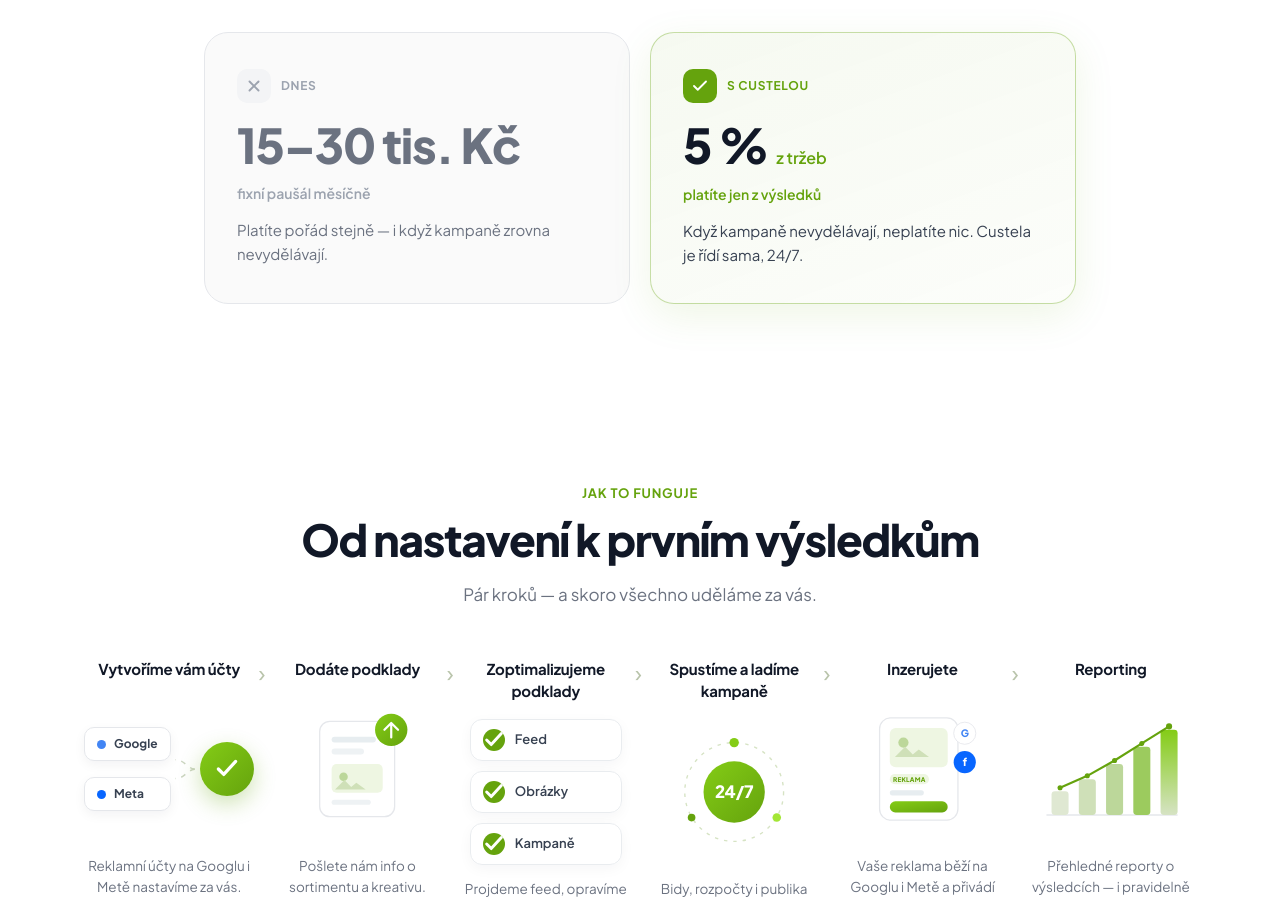
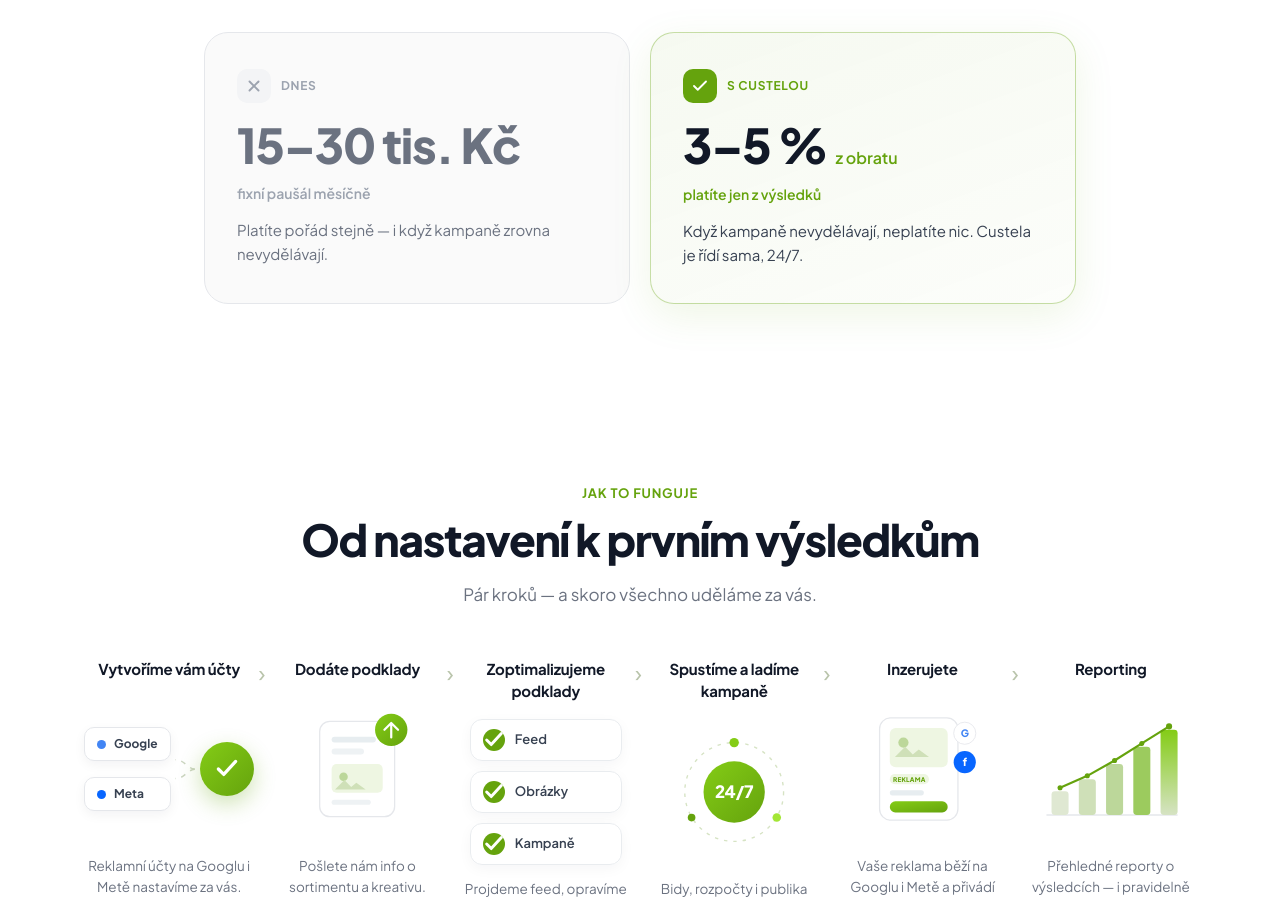
Before and after one commit to custela-cz/custela-landing, a Next.js app: page / in a window 1280 px wide. Shown: the part 1620-2520 px from the top of the page. Built offline with nearby package versions, Linux system fonts and the light colour scheme; no server answers.

Commit message:
fix(landing): unify pricing in Problem card to 3-5 % z obratu
Last leftover '5 % z tržeb' → '3-5 % z obratu' to match the rest of the page.

Co-Authored-By: Claude Opus 4.8 <noreply@anthropic.com>

```diff
--- a/components/sections/ProblemSection.tsx
+++ b/components/sections/ProblemSection.tsx
@@ -59,7 +59,7 @@ export default function ProblemSection() {
             </p>
           </div>
 
-          {/* S Custelou — 5 % z tržeb */}
+          {/* S Custelou — 3–5 % z obratu */}
           <div
             className="reveal reveal-delay-1"
             style={{
@@ -89,9 +89,9 @@ export default function ProblemSection() {
             </div>
             <div style={{ display: 'flex', alignItems: 'baseline', gap: 8, marginTop: 4 }}>
               <span style={{ fontSize: 'clamp(34px, 4.5vw, 48px)', fontWeight: 800, letterSpacing: '-0.03em', color: '#111827', lineHeight: 1 }}>
-                5&nbsp;%
+                3–5&nbsp;%
               </span>
-              <span style={{ fontSize: 16, fontWeight: 600, color: '#65a30d' }}>z tržeb</span>
+              <span style={{ fontSize: 16, fontWeight: 600, color: '#65a30d' }}>z obratu</span>
             </div>
             <div style={{ fontSize: 14, color: '#65a30d', fontWeight: 600 }}>platíte jen z výsledků</div>
             <p style={{ fontSize: 15, color: '#374151', lineHeight: 1.6, margin: 0 }}>
```
